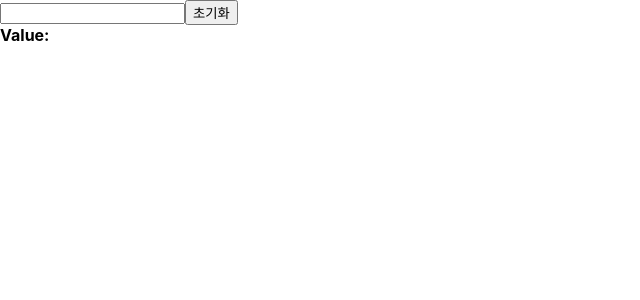
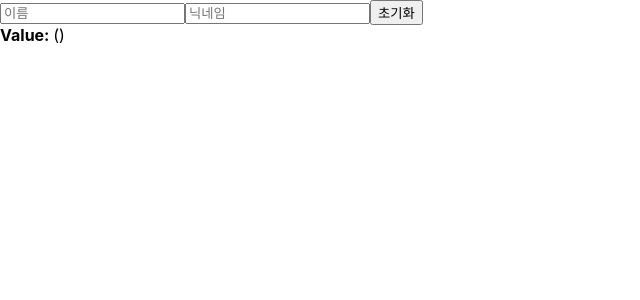
Before and after one commit to sejoonkim/modern_react, a React (Create React App) app: page / in a window 1280 px wide. Shown: the top 300 px of the page, without its empty margins (0-640 px from the left). Built offline with nearby package versions, Linux system fonts and the light colour scheme.

Commit message:
feat: Managing State of Multiple Inputs
Maintaining Immutability
Spread Syntax
Getting the Key Name with [Key]

```diff
--- a/src/InputSample.js
+++ b/src/InputSample.js
@@ -1,20 +1,38 @@
 import React, { useState } from "react";
 
 function InputSample() {
-  const [text, setText] = useState("");
+  const [inputs, setInputs] = useState({
+    name: "",
+    nickname: "",
+  });
+  const { name, nickname } = inputs; // 비구조화 할당 사용함
+
   const onChange = (e) => {
-    setText(e.target.value);
+    const { name, value } = e.target;
+    setInputs({
+      ...inputs,
+      [name]: value,
+    });
   };
   const onReset = () => {
-    setText("");
+    setInputs({
+      name: "",
+      nickname: "",
+    });
   };
   return (
     <div>
-      <input onChange={onChange} value={text} />
+      <input name="name" placeholder="이름" onChange={onChange} value={name} />
+      <input
+        name="nickname"
+        placeholder="닉네임"
+        onChange={onChange}
+        value={nickname}
+      />
       <button onClick={onReset}>초기화</button>
       <div>
         <b>Value: </b>
-        {text}
+        {name} ({nickname})
       </div>
     </div>
   );
```
Also changed, not shown: 1 other file (tests, documents, lock files or other folders).
